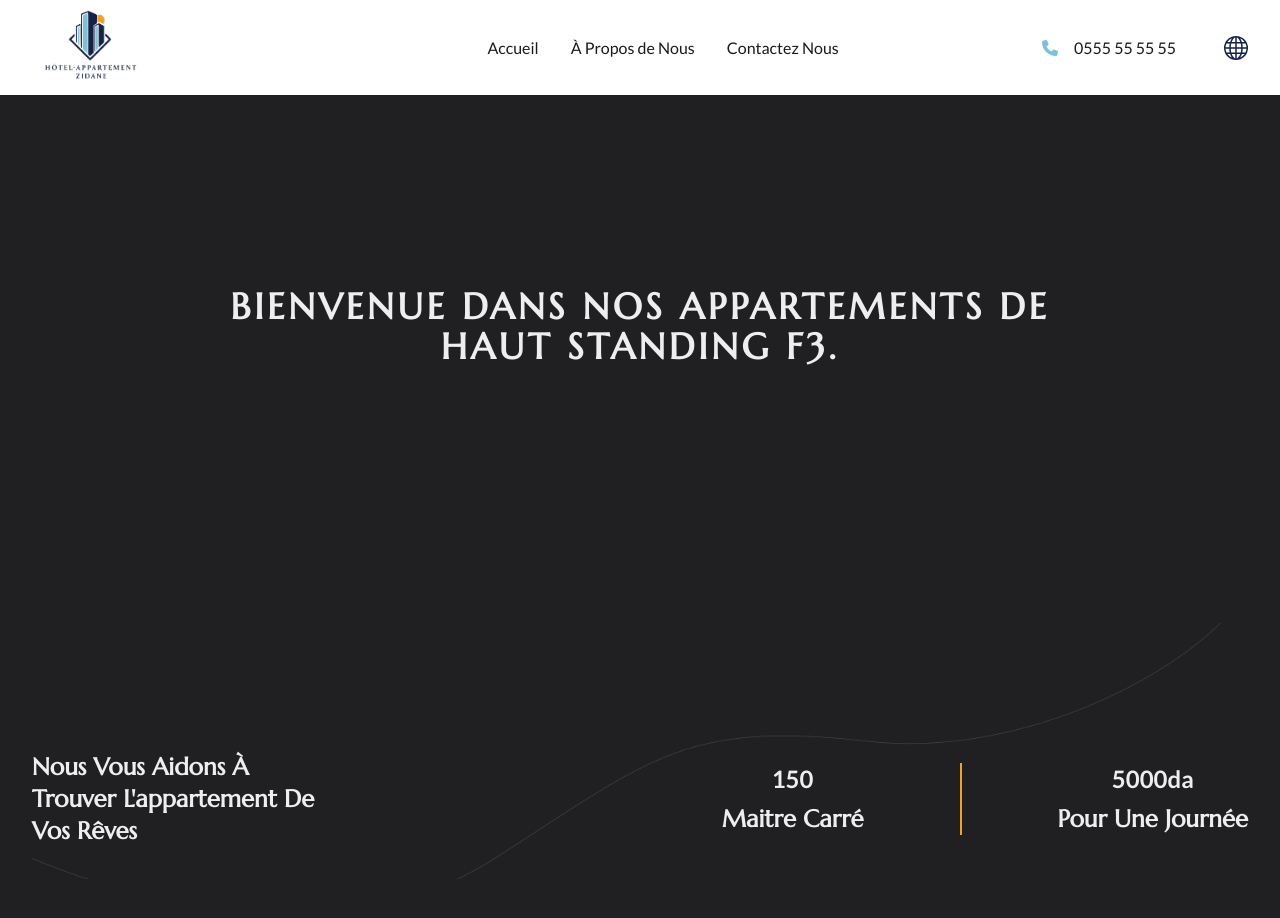
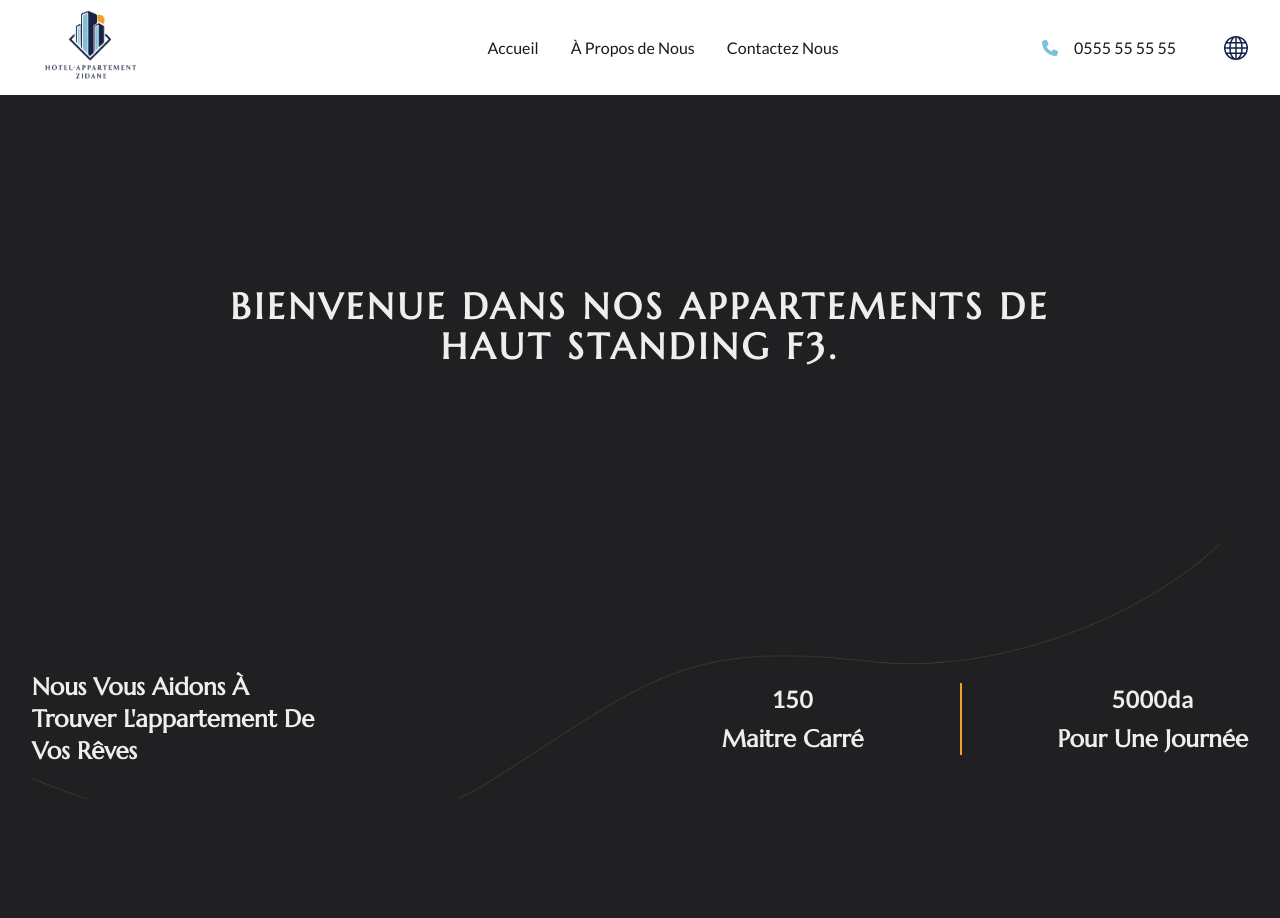
Before and after one commit to KamelMesbahi13/hotel, a React (Vite) app: page /fTroisAppartements in a window 1280 px wide. Shown: the top 918 px of the page. Built offline with nearby package versions, Linux system fonts and the light colour scheme.

Commit message:
adding f3 high standing apartment commit

```diff
--- a/src/Components/FThreeHighApartments/Header/Header.jsx
+++ b/src/Components/FThreeHighApartments/Header/Header.jsx
@@ -20,7 +20,17 @@ const Header = () => {
           <h1 className="tracking-widest ">{t("f3_high_standing_header")}</h1>
         </motion.div>
       </div>
-      <div className="py-32 mt-64 fThreeHighBack">
+      <div className="py-32 mt-44 fThreeHighBack">
+        <motion.div
+          initial="hidden"
+          whileInView="visible"
+          viewport={{ once: true, amount: 0.5 }}
+          transition={{ duration: 0.9 }}
+          variants={{
+            hidden: { opacity: 0, y: -25 },
+            visible: { opacity: 1, y: 0 },
+          }}
+        >
           <div className="flex items-center justify-between">
             <div className="w-1/4">
               <h2>{t("f3_high_standing_header_two")}</h2>
@@ -42,6 +52,7 @@ const Header = () => {
               </div>
             </div>
           </div>
+        </motion.div>
       </div>
     </div>
   );
```
Lines whose indentation alone changed are shown as unchanged.
